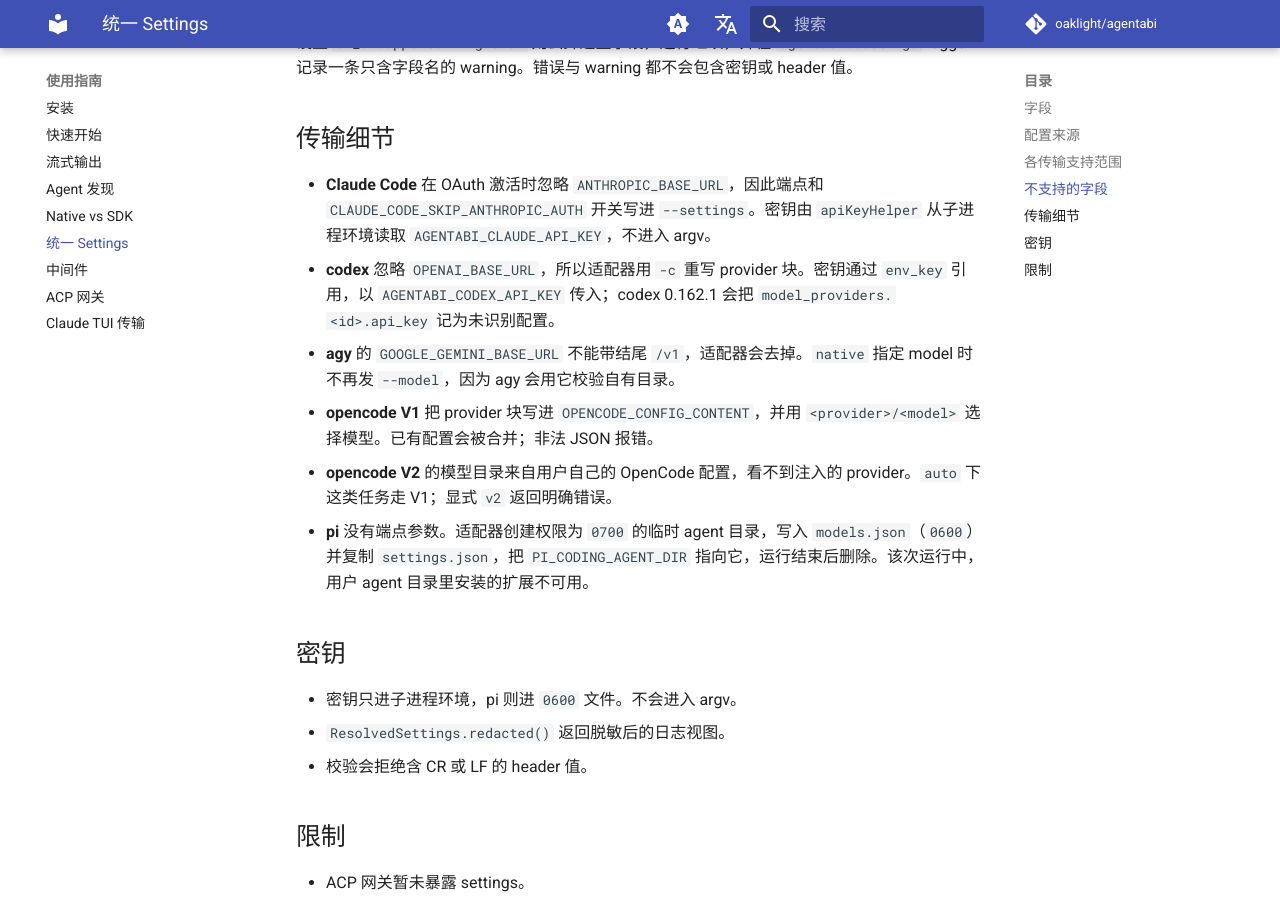
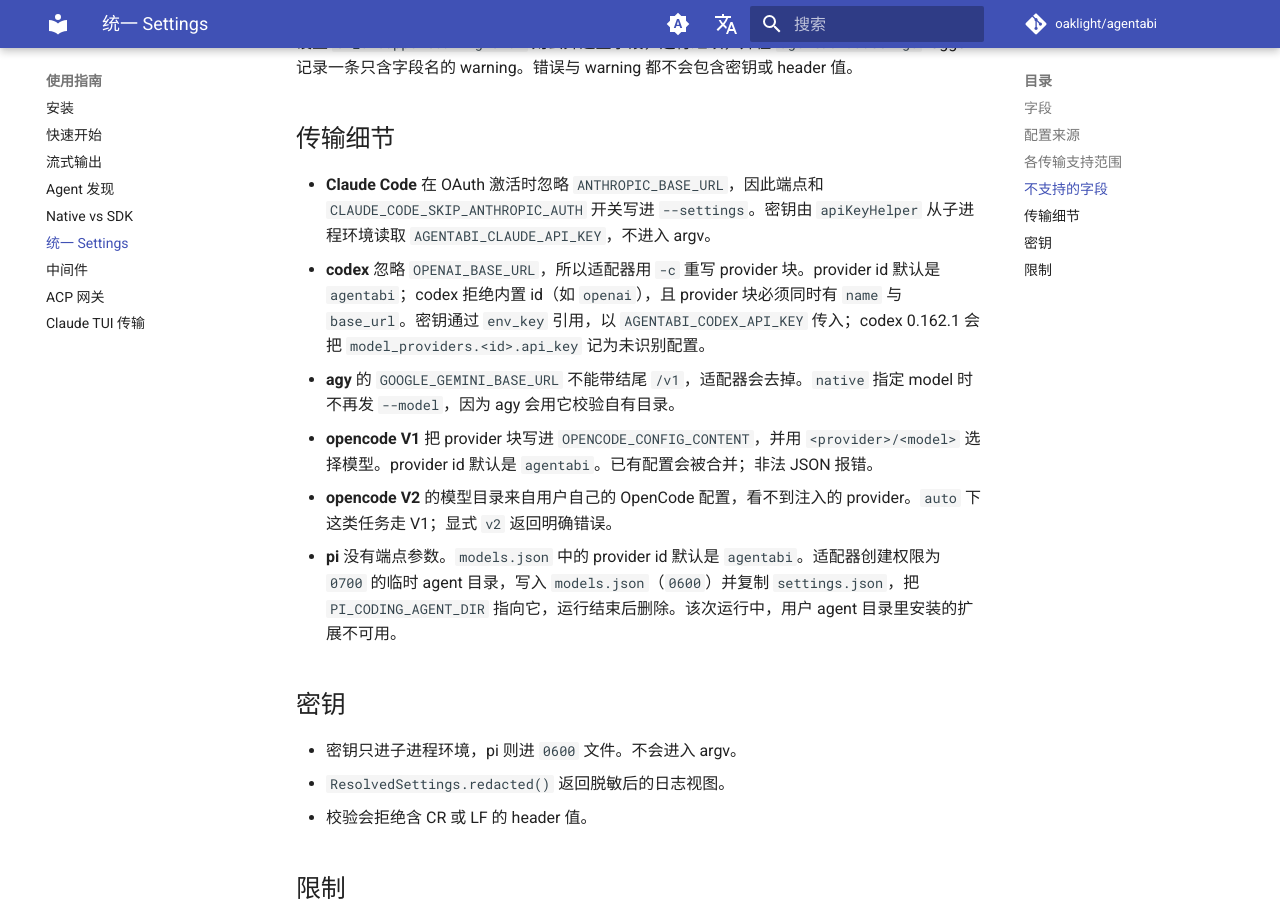
Before and after one commit to Oaklight/agentabi, an MkDocs documentation site: the page built from docs/usage/settings.md, in a window 1280 px wide and 900 px high, scrolled down 2799 px. Built offline with MkDocs 1.6.1 and Material for MkDocs 9.7.7, drawn with Linux system fonts in a browser that asks for light colours; comment, search, counter and statistics services are not loaded.

Commit message:
docs: name the default provider ids in the settings guide
codex, opencode, and pi default to the `agentabi` provider id; codex
rejects built-in ids and needs both `name` and `base_url`.

Part of #89.

```diff
--- a/docs/usage/settings.md
+++ b/docs/usage/settings.md
@@ -94,11 +94,11 @@
 ## 传输细节
 
 - **Claude Code** 在 OAuth 激活时忽略 `ANTHROPIC_BASE_URL`，因此端点和 `CLAUDE_CODE_SKIP_ANTHROPIC_AUTH` 开关写进 `--settings`。密钥由 `apiKeyHelper` 从子进程环境读取 `AGENTABI_CLAUDE_API_KEY`，不进入 argv。
-- **codex** 忽略 `OPENAI_BASE_URL`，所以适配器用 `-c` 重写 provider 块。密钥通过 `env_key` 引用，以 `AGENTABI_CODEX_API_KEY` 传入；codex 0.162.1 会把 `model_providers.<id>.api_key` 记为未识别配置。
+- **codex** 忽略 `OPENAI_BASE_URL`，所以适配器用 `-c` 重写 provider 块。provider id 默认是 `agentabi`；codex 拒绝内置 id（如 `openai`），且 provider 块必须同时有 `name` 与 `base_url`。密钥通过 `env_key` 引用，以 `AGENTABI_CODEX_API_KEY` 传入；codex 0.162.1 会把 `model_providers.<id>.api_key` 记为未识别配置。
 - **agy** 的 `GOOGLE_GEMINI_BASE_URL` 不能带结尾 `/v1`，适配器会去掉。`native` 指定 model 时不再发 `--model`，因为 agy 会用它校验自有目录。
-- **opencode V1** 把 provider 块写进 `OPENCODE_CONFIG_CONTENT`，并用 `<provider>/<model>` 选择模型。已有配置会被合并；非法 JSON 报错。
+- **opencode V1** 把 provider 块写进 `OPENCODE_CONFIG_CONTENT`，并用 `<provider>/<model>` 选择模型。provider id 默认是 `agentabi`。已有配置会被合并；非法 JSON 报错。
 - **opencode V2** 的模型目录来自用户自己的 OpenCode 配置，看不到注入的 provider。`auto` 下这类任务走 V1；显式 `v2` 返回明确错误。
-- **pi** 没有端点参数。适配器创建权限为 `0700` 的临时 agent 目录，写入 `models.json`（`0600`）并复制 `settings.json`，把 `PI_CODING_AGENT_DIR` 指向它，运行结束后删除。该次运行中，用户 agent 目录里安装的扩展不可用。
+- **pi** 没有端点参数。`models.json` 中的 provider id 默认是 `agentabi`。适配器创建权限为 `0700` 的临时 agent 目录，写入 `models.json`（`0600`）并复制 `settings.json`，把 `PI_CODING_AGENT_DIR` 指向它，运行结束后删除。该次运行中，用户 agent 目录里安装的扩展不可用。
 
 ## 密钥
 
```
